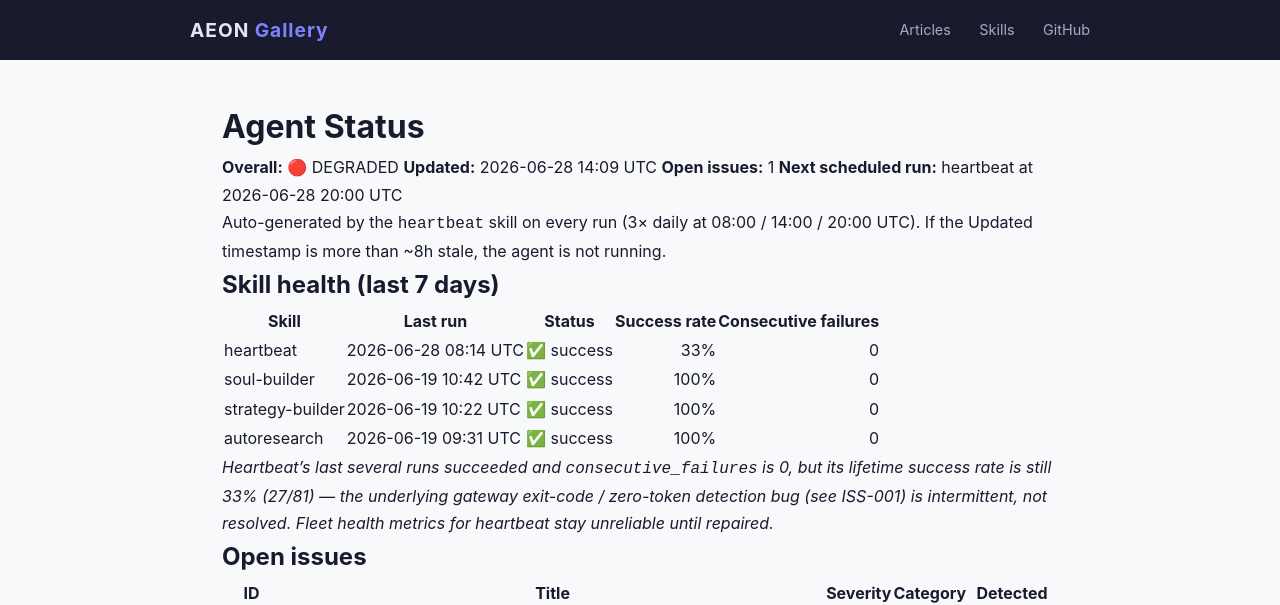
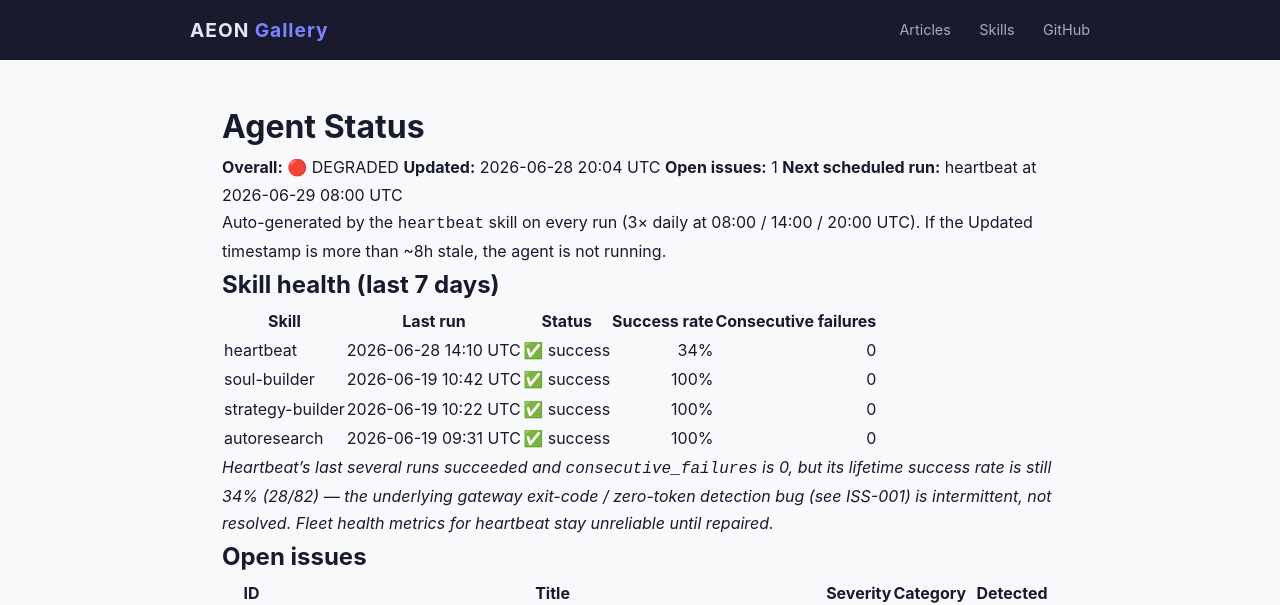
Before and after one commit to RickCrosschain/aeon, a Jekyll site: the page built from docs/status.md, in a window 1280 px wide. Shown: the top 605 px of the page. Built offline with Jekyll 4.4.1, drawn with Linux system fonts in a browser that asks for light colours.

Commit message:
chore(heartbeat): auto-commit 2026-06-28

```diff
--- a/docs/status.md
+++ b/docs/status.md
@@ -7,9 +7,9 @@
 # Agent Status
 
 **Overall:** 🔴 DEGRADED
-**Updated:** 2026-06-28 14:09 UTC
+**Updated:** 2026-06-28 20:04 UTC
 **Open issues:** 1
-**Next scheduled run:** heartbeat at 2026-06-28 20:00 UTC
+**Next scheduled run:** heartbeat at 2026-06-29 08:00 UTC
 
 Auto-generated by the `heartbeat` skill on every run (3× daily at 08:00 / 14:00 / 20:00 UTC). If the Updated timestamp is more than ~8h stale, the agent is not running.
 
@@ -17,12 +17,12 @@
 
 | Skill | Last run | Status | Success rate | Consecutive failures |
 |-------|----------|--------|-------------:|---------------------:|
-| heartbeat | 2026-06-28 08:14 UTC | ✅ success | 33% | 0 |
+| heartbeat | 2026-06-28 14:10 UTC | ✅ success | 34% | 0 |
 | soul-builder | 2026-06-19 10:42 UTC | ✅ success | 100% | 0 |
 | strategy-builder | 2026-06-19 10:22 UTC | ✅ success | 100% | 0 |
 | autoresearch | 2026-06-19 09:31 UTC | ✅ success | 100% | 0 |
 
-_Heartbeat's last several runs succeeded and `consecutive_failures` is 0, but its lifetime success rate is still 33% (27/81) — the underlying gateway exit-code / zero-token detection bug (see ISS-001) is intermittent, not resolved. Fleet health metrics for heartbeat stay unreliable until repaired._
+_Heartbeat's last several runs succeeded and `consecutive_failures` is 0, but its lifetime success rate is still 34% (28/82) — the underlying gateway exit-code / zero-token detection bug (see ISS-001) is intermittent, not resolved. Fleet health metrics for heartbeat stay unreliable until repaired._
 
 ## Open issues
 
--- a/memory/token-usage.csv
+++ b/memory/token-usage.csv
@@ -30,3 +30,4 @@
 2026-06-27,heartbeat,claude-opus-4-8,2094,4640,331808,38978
 2026-06-28,heartbeat,claude-opus-4-8,2098,4712,445288,40061
 2026-06-28,heartbeat,claude-opus-4-8,2098,4933,328288,44014
+2026-06-28,heartbeat,claude-opus-4-8,2096,4717,394717,40827
```
Also changed, not shown: memory/logs/2026-06-28.md (+15 -0 lines), .outputs/heartbeat.md.
